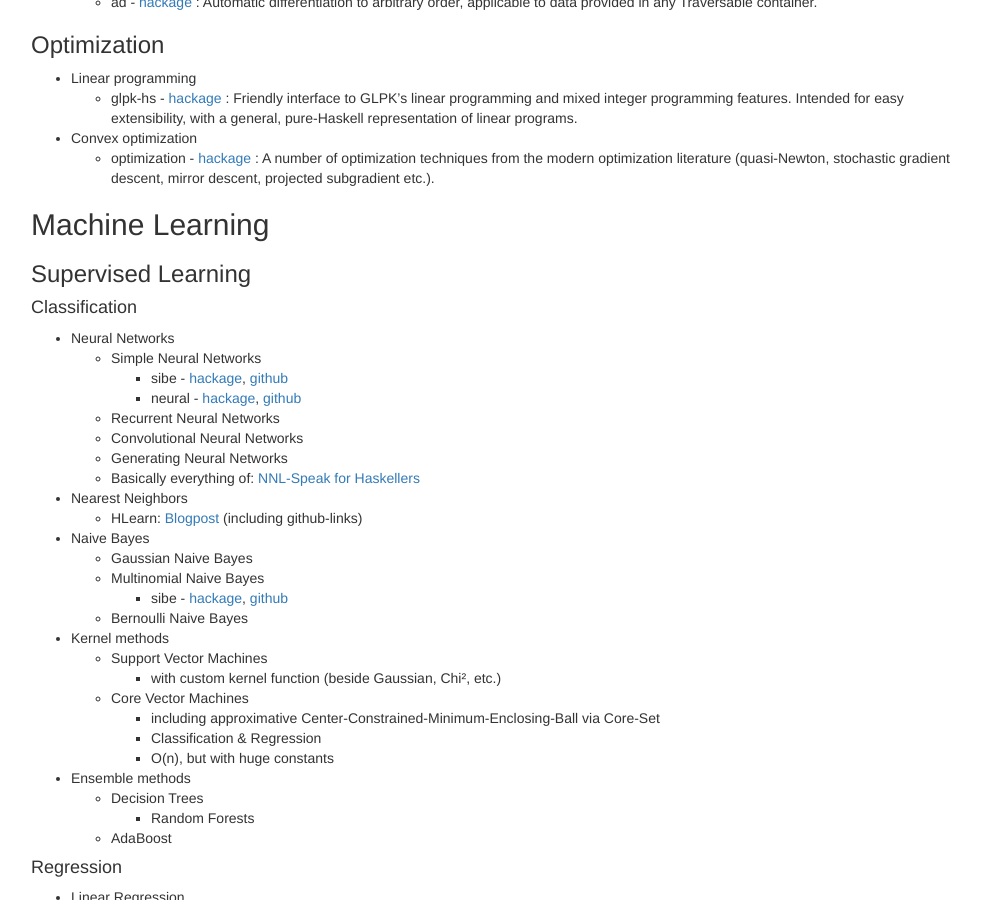
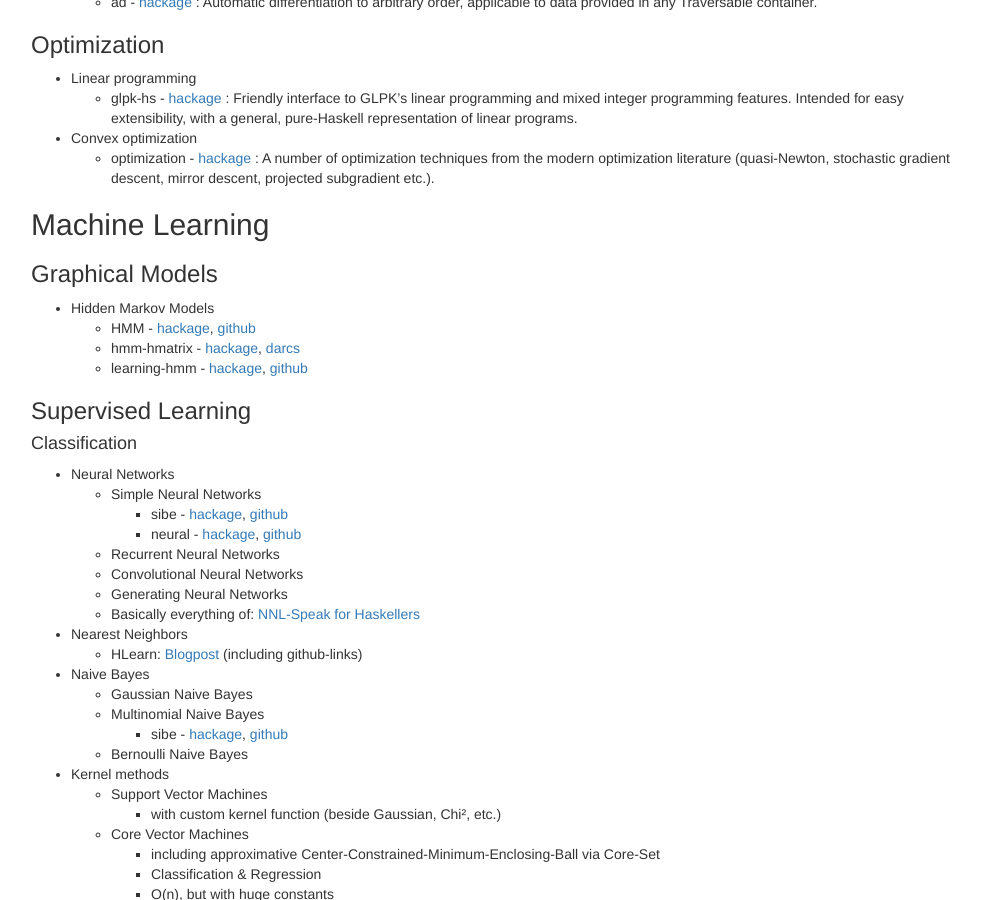
Before and after one commit to DataHaskell/docs, a Jekyll site: the page built from _posts/2016-10-19-current-environment.md, in a window 1280 px wide and 900 px high, scrolled down 524 px. Shown: the whole window, without its empty margins (234-1215 px from the left). Built offline with Jekyll 4.4.1, drawn with Linux system fonts in a browser that asks for light colours.

Commit message:
added graphical models

```diff
--- a/_posts/2016-10-19-current-environment.md
+++ b/_posts/2016-10-19-current-environment.md
@@ -40,6 +40,13 @@ Numerical methods
 
 Machine Learning
 ----------------
+
+### Graphical Models
+
+- Hidden Markov Models
+  - HMM - [hackage](http://hackage.haskell.org/package/HMM), [github](https://github.com/mikeizbicki/hmm)
+  - hmm-hmatrix - [hackage](http://hackage.haskell.org/package/hmm-hmatrix), [darcs](http://hub.darcs.net/thielema/hmm-hmatrix)
+  - learning-hmm - [hackage](http://hackage.haskell.org/package/learning-hmm), [github](https://github.com/mnacamura/learning-hmm)
 
 ### Supervised Learning
 
```
